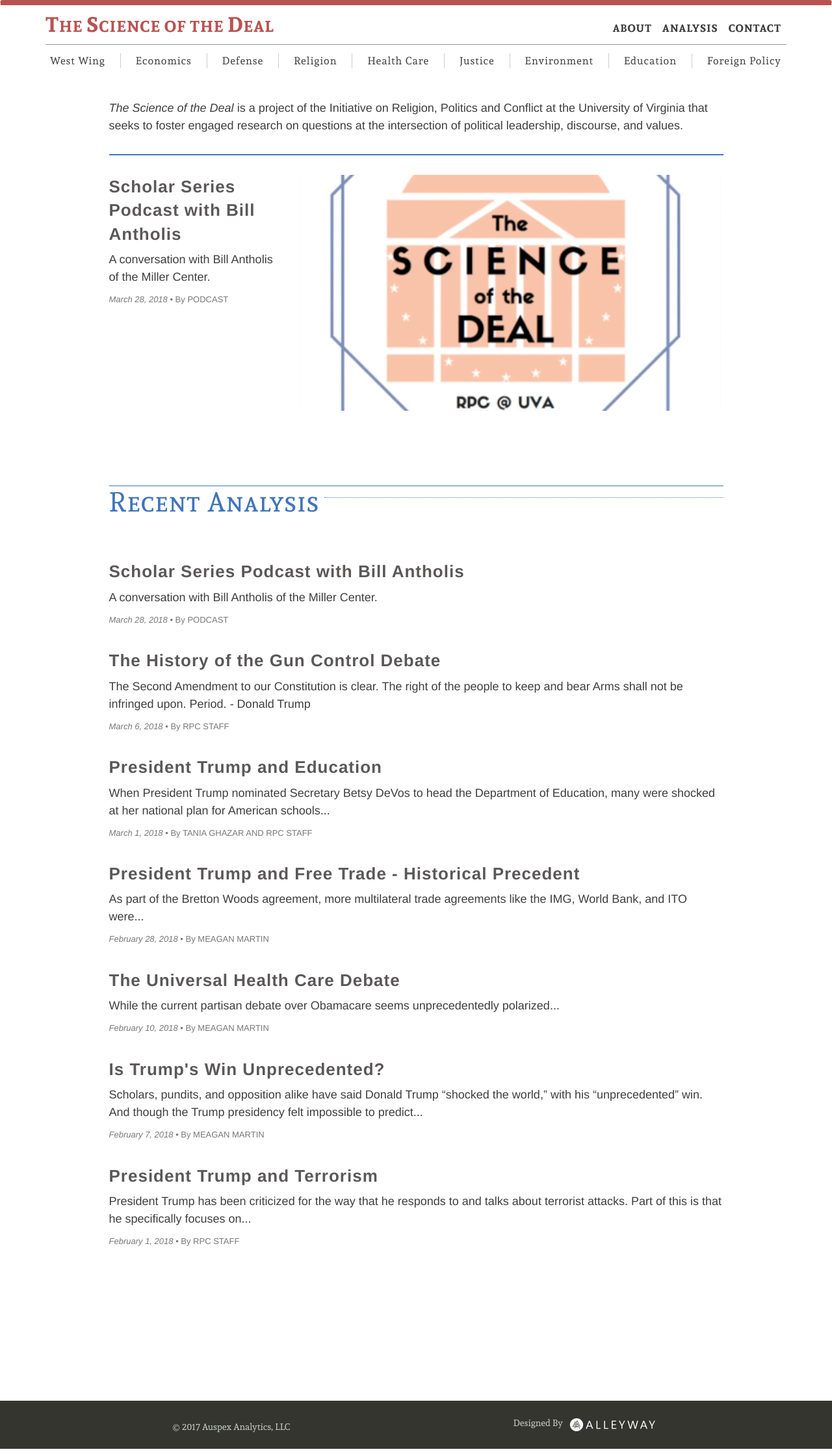
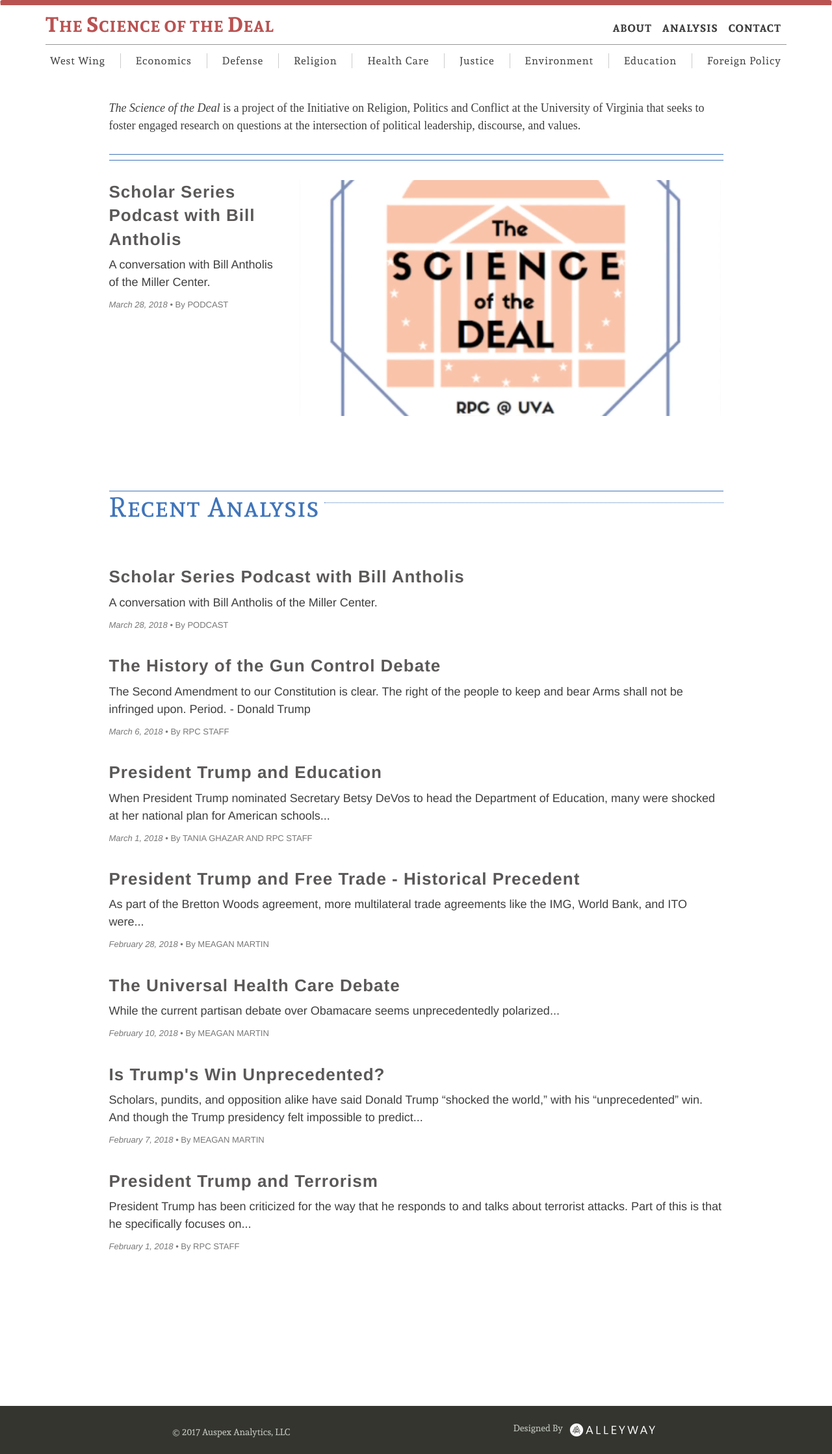
Before and after one commit to alleyway/thescienceofthedeal, a Jekyll site: the page built from index.html, in a window 1280 px wide. Shown: the whole page at 65% size. Built offline with Jekyll 4.4.1, drawn with Linux system fonts in a browser that asks for light colours.

Commit message:
homepage text8

```diff
--- a/index.html
+++ b/index.html
@@ -19,9 +19,9 @@
     <div class="row" style="margin-top: 30px; margin-bottom: 30px;">
         <div class="col-md-10 col-md-offset-1">
 
-            <p style="margin-bottom: 30px; font-family=Montserrat;"><i>The Science of the Deal</i> is a project of the Initiative on Religion, Politics and Conflict  at the University of Virginia that seeks to foster engaged research on questions at the intersection of political leadership, discourse, and values.  </p>
+            <p style="margin-bottom: 30px; font-family: Montserrat;"><i>The Science of the Deal</i> is a project of the Initiative on Religion, Politics and Conflict  at the University of Virginia that seeks to foster engaged research on questions at the intersection of political leadership, discourse, and values.  </p>
 
-            <div class="top_line"></div>
+            <div class="top_line" style="margin-bottom: 8px;"></div>
             <div class="top_line"></div>
             <!--<div class="line_container">
                 <h2 class="body_title">Latest Analysis</h2>
```
